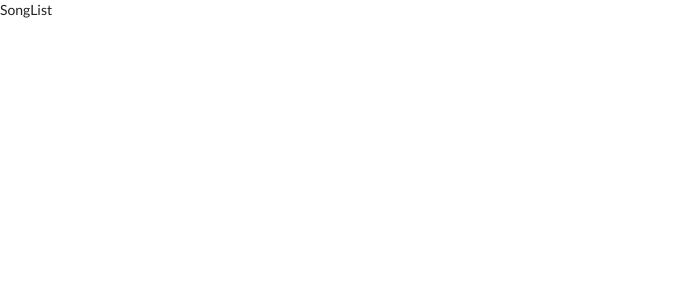
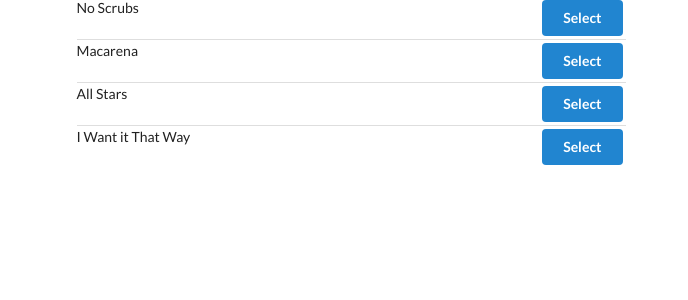
Before and after one commit to sonuram553/learning-react-ts, a React (Create React App) app: page / in a window 1280 px wide. Shown: the top 300 px of the page, without its empty margins (0-688 px from the left). Built offline with nearby package versions, Linux system fonts and the light colour scheme.

Commit message:
Add renderList method to SongList component

```diff
--- a/src/components/App.tsx
+++ b/src/components/App.tsx
@@ -3,8 +3,12 @@ import SongList from "./SongList";
 
 const App = () => {
   return (
-    <div>
-      <SongList />
+    <div className="ui container grid">
+      <div className="ui row">
+        <div className="column eight wide">
+          <SongList />
+        </div>
+      </div>
     </div>
   );
 };
--- a/src/components/SongList.tsx
+++ b/src/components/SongList.tsx
@@ -1,10 +1,33 @@
 import React from "react";
 import { connect } from "react-redux";
+import { RootState } from "../reducers";
 
-class SongList extends React.Component {
+interface Props {
+  songs: { title: string; duration: string }[];
+}
+
+class SongList extends React.Component<Props> {
+  renderList() {
+    const { songs } = this.props;
+    return songs.map((song) => {
+      return (
+        <div className="item" key={song.title}>
+          <div className="right floated content">
+            <button className="ui button primary">Select</button>
+          </div>
+          <div className="content">{song.title}</div>
+        </div>
+      );
+    });
+  }
+
   render() {
-    return <div>SongList</div>;
+    return <div className="ui divided list">{this.renderList()}</div>;
   }
 }
 
-export default connect()(SongList);
+const mapStateToProps = (state: RootState) => {
+  return { songs: state.songs };
+};
+
+export default connect(mapStateToProps)(SongList);
--- a/src/index.tsx
+++ b/src/index.tsx
@@ -4,10 +4,10 @@ import { Provider } from "react-redux";
 import { createStore } from "redux";
 
 import App from "./components/App";
-import reducers from "./reducers";
+import rootReducer from "./reducers";
 
 ReactDOM.render(
-  <Provider store={createStore(reducers)}>
+  <Provider store={createStore(rootReducer)}>
     <App />
   </Provider>,
   document.getElementById("root")
--- a/src/reducers/index.ts
+++ b/src/reducers/index.ts
@@ -22,7 +22,11 @@ const selectedSongReducer = (
   }
 };
 
-export default combineReducers({
+const rootReducer = combineReducers({
   songs: songsReducer,
   selectedSong: selectedSongReducer,
 });
+
+export default rootReducer;
+
+export type RootState = ReturnType<typeof rootReducer>;
```
